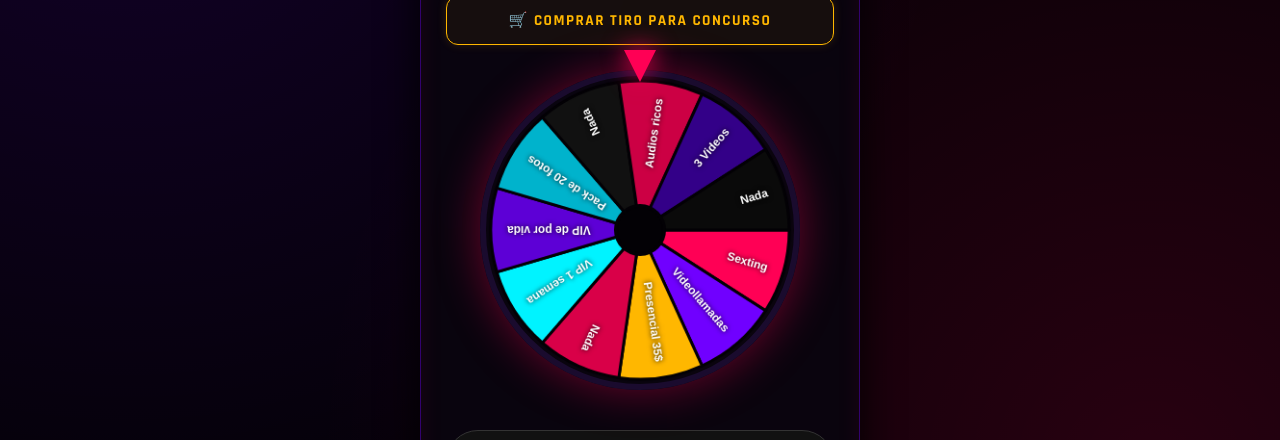
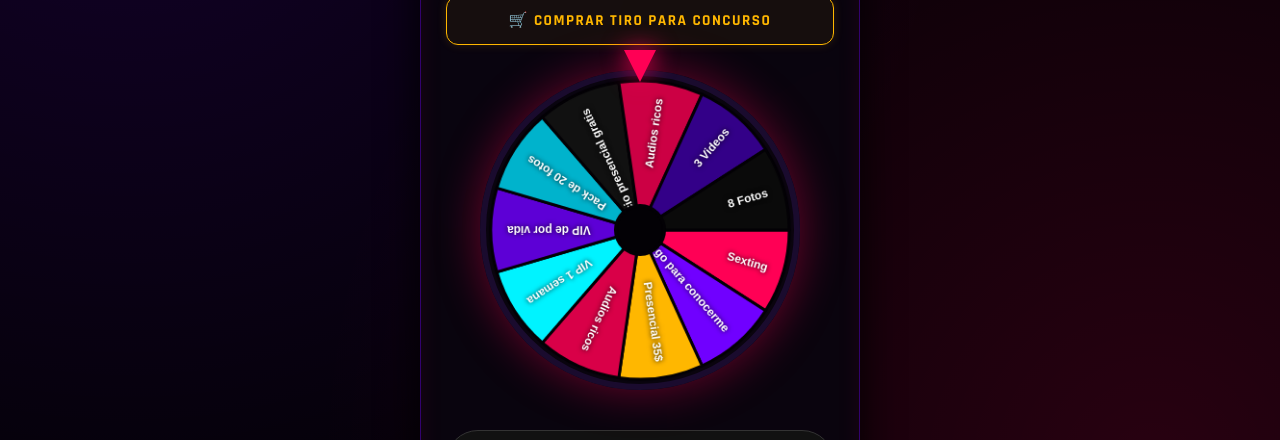
Before and after one commit to fuenmayorscarlet610-dotcom/RULETA-DE-ROXY-xxx, a plain HTML site: page index.html in a window 1280 px wide. Shown: the part 311-751 px from the top of the page. Drawn offline with Linux system fonts and the light colour scheme.

Commit message:
Update PIN and prize options in index.html

```diff
--- a/index.html
+++ b/index.html
@@ -355,7 +355,7 @@
         // =========================================================
         // 1. PIN MAESTRO PARA ACTIVAR LOS TIROS
         // =========================================================
-        const PIN_VALIDO = "1008066";
+        const PIN_VALIDO = "5003460";
 
         // =========================================================
         // 2. RADAR TELEGRAM (Token del Bot y tu Chat ID)
@@ -403,16 +403,16 @@
         // =========================================================
         const premios = [
             { texto: "Sexting", color: "#ff0055", tipo: "premio" },
-            { texto: "Videollamadas", color: "#7000ff", tipo: "premio" },
+            { texto: "Una salida conmigo para conocerme", color: "#7000ff", tipo: "premio" },
             { texto: "Presencial 35$", color: "#ffb700", tipo: "premio" },
-            { texto: "Nada", color: "#d90048", tipo: "pierde" },
+            { texto: "Audios ricos", color: "#d90048", tipo: "premio" },
             { texto: "VIP 1 semana", color: "#00f3ff", tipo: "premio" },
             { texto: "VIP de por vida", color: "#5d00d6", tipo: "premio" },
             { texto: "Pack de 20 fotos", color: "#00b3cc", tipo: "premio" },
-            { texto: "Nada", color: "#111111", tipo: "pierde" },
+            { texto: "Servicio presencial gratis", color: "#111111", tipo: "premio" },
             { texto: "Audios ricos", color: "#cc0044", tipo: "premio" },
             { texto: "3 Videos", color: "#330088", tipo: "premio" },
-            { texto: "Nada", color: "#0a0a0a", tipo: "pierde" }
+            { texto: "8 Fotos", color: "#0a0a0a", tipo: "premio" }
         ];
 
         const telegramLink = "https://t.me/TRoxyVenomT";
```
